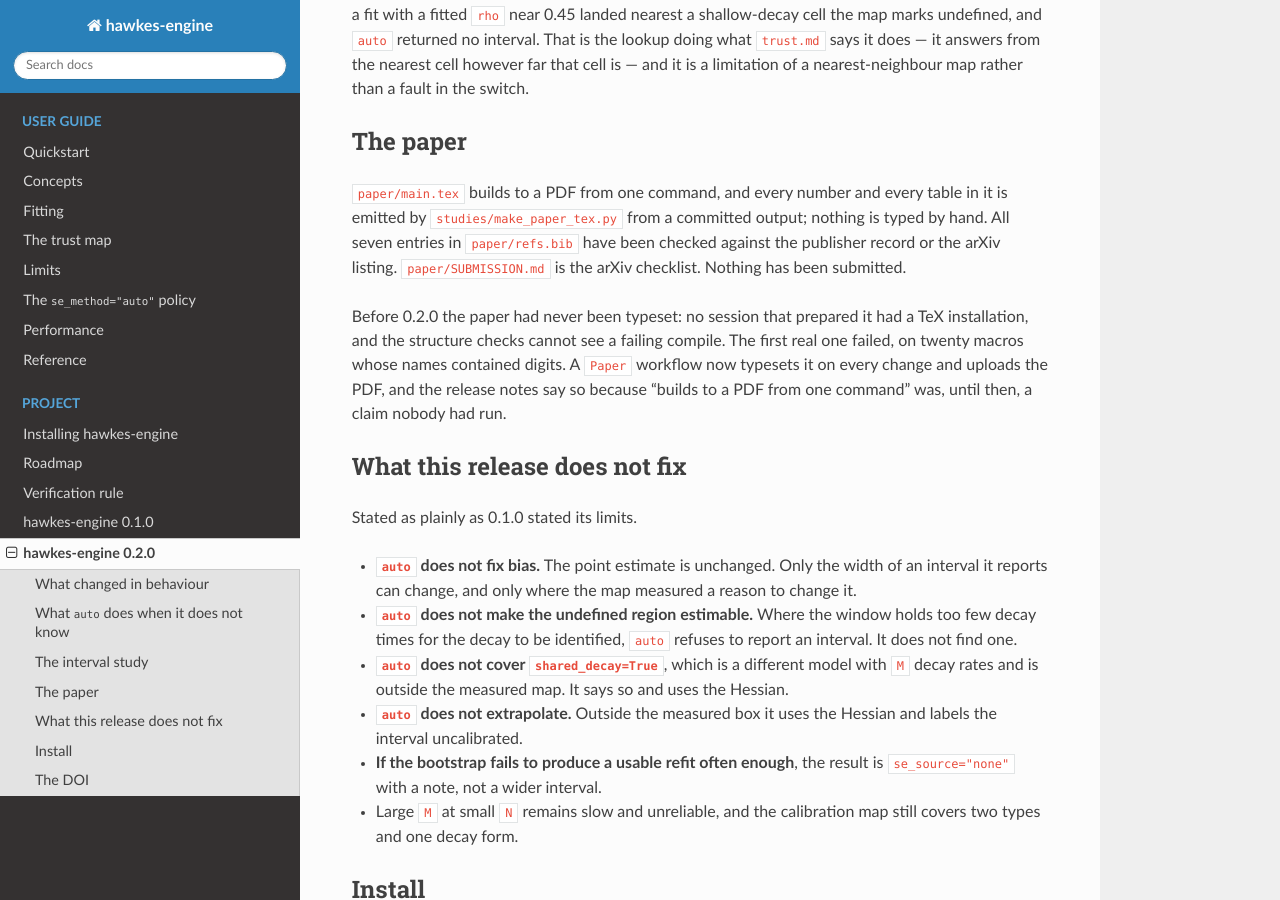
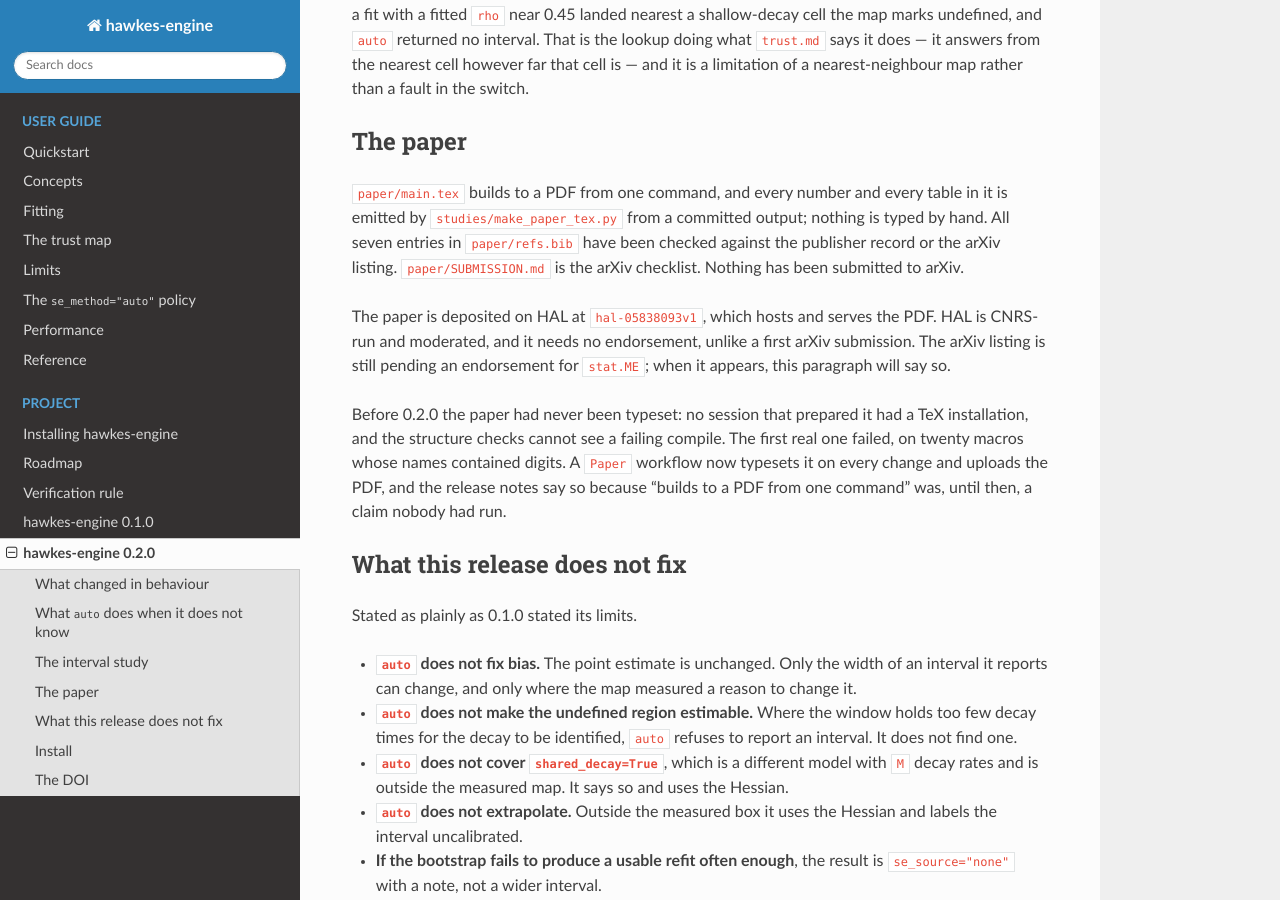
Before and after one commit to freddysccheung-067/hawkes-engine, a Sphinx documentation site: the page built from docs/release_notes_0.2.0.md, in a window 1280 px wide and 900 px high, scrolled down 2324 px. Built offline with Sphinx 7.4.7 and the Read the Docs theme 3.1.0, drawn with Linux system fonts in a browser that asks for light colours.

Commit message:
Record the HAL deposit and close the paper's build blocker
The paper is on HAL at hal-05838093v1, which hosts and serves the PDF; the arXiv
listing is still pending an endorsement for stat.ME. Both documents said the
paper had not been submitted anywhere, which stopped being true.

STATE.md also carried the build blocker forward: no TeX was installed and the
paper had never been compiled. That is resolved by the Paper workflow, so the
entry now records what the first compile found instead of a gap that no longer
exists.

```diff
--- a/docs/release_notes_0.2.0.md
+++ b/docs/release_notes_0.2.0.md
@@ -113,7 +113,13 @@ a limitation of a nearest-neighbour map rather than a fault in the switch.
 in it is emitted by `studies/make_paper_tex.py` from a committed output; nothing is
 typed by hand. All seven entries in `paper/refs.bib` have been checked against the
 publisher record or the arXiv listing. `paper/SUBMISSION.md` is the arXiv checklist.
-Nothing has been submitted.
+Nothing has been submitted to arXiv.
+
+The paper is deposited on HAL at
+[`hal-05838093v1`](https://hal.science/hal-05838093v1), which hosts and serves the
+PDF. HAL is CNRS-run and moderated, and it needs no endorsement, unlike a first
+arXiv submission. The arXiv listing is still pending an endorsement for `stat.ME`;
+when it appears, this paragraph will say so.
 
 Before 0.2.0 the paper had never been typeset: no session that prepared it had a
 TeX installation, and the structure checks cannot see a failing compile. The first
```
Also changed, not shown: docs/STATE.md (+11 -4 lines), 1 other file.
